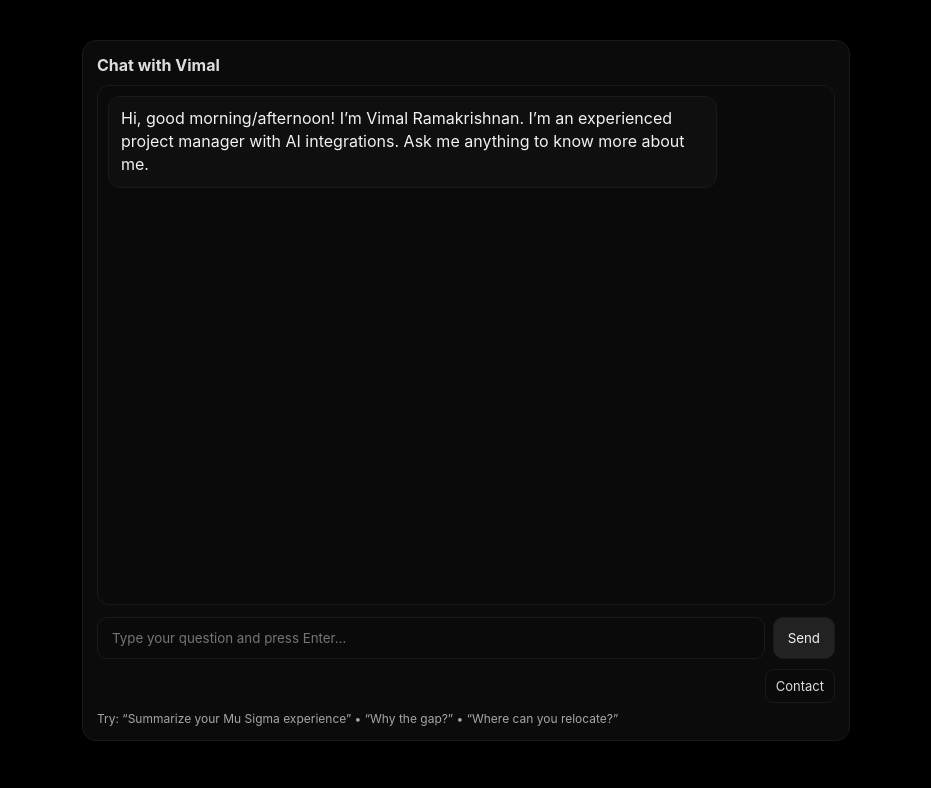
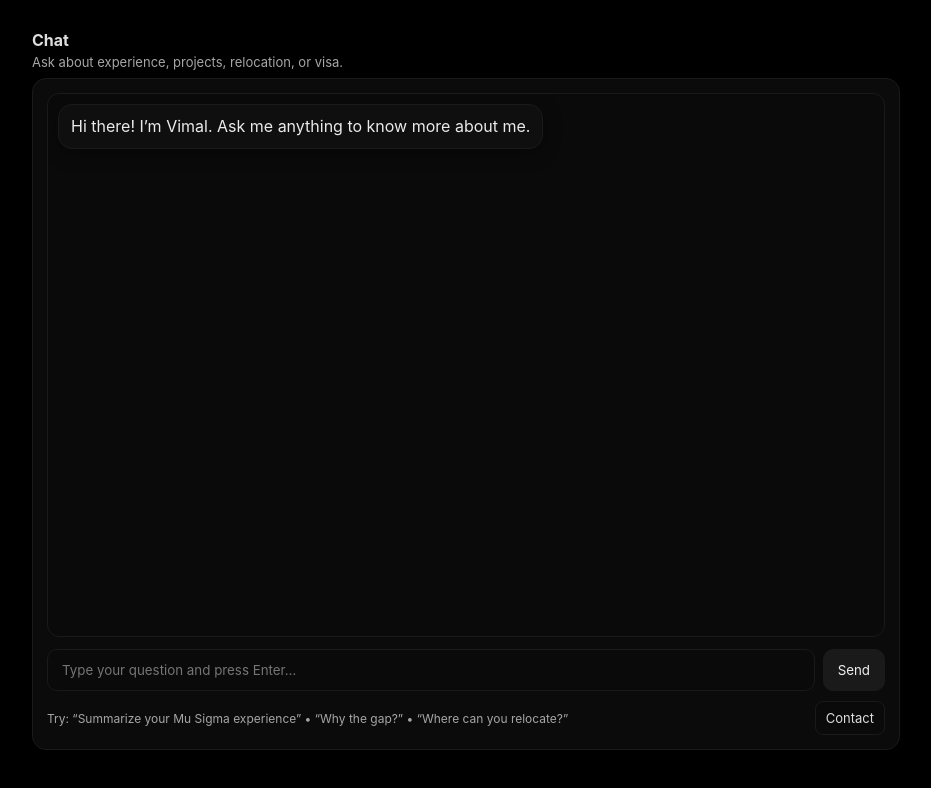
Before and after one commit to vimalrtech/resume-bot, a plain HTML site: page index.html in a window 1280 px wide. Shown: the whole page, without its empty margins (174-1105 px from the left). Drawn offline with Linux system fonts and the light colour scheme.

Commit message:
Minimal ChatGPT-style UI + fixed backend string response

```diff
--- a/index.html
+++ b/index.html
@@ -3,64 +3,78 @@
 <head>
   <meta charset="utf-8" />
   <meta name="viewport" content="width=device-width, initial-scale=1" />
-  <title>Chat • Vimal Ramakrishnan</title>
+  <title>Vimal's AI Chatbot • I am a AI bot designed Vimal to answer any questions you might have which is not covered in my resume</title>
   <style>
-    :root{--bg:#000;--panel:#0b0b0b;--text:#f2f2f2;--muted:#a6a6a6;--border:#1a1a1a;--btn:#222}
+    :root{
+      --bg:#000; --panel:#0b0b0b; --border:#1a1a1a;
+      --text:#eaeaea; --muted:#a6a6a6; --me:#151515; --bot:#0f0f0f;
+      --btn:#1a1a1a; --btnh:#202020;
+    }
     *{box-sizing:border-box;font-family:Inter,system-ui,-apple-system,Segoe UI,Roboto,Arial}
     body{margin:0;background:var(--bg);color:var(--text)}
-    .wrap{max-width:800px;margin:24px auto;padding:16px}
+    .wrap{max-width:900px;margin:0 auto;padding:16px 16px 24px}
+    .header{padding:14px 0 8px}
+    .title{margin:0 0 4px 0;font-size:16px;color:#ddd}
+    .sub{color:var(--muted);font-size:13px}
     .card{background:var(--panel);border:1px solid var(--border);border-radius:14px;padding:14px}
-    .title{font-size:16px;margin:0 0 10px 0;color:#ddd}
-    .chat{height:65vh;min-height:440px;overflow:auto;display:flex;flex-direction:column;gap:10px;
+    .chat{height:68vh;min-height:460px;overflow:auto;display:flex;flex-direction:column;gap:10px;
           padding:10px;border:1px solid var(--border);border-radius:12px;background:#0a0a0a}
-    .bubble{max-width:85%;padding:10px 12px;border-radius:12px;line-height:1.45;border:1px solid var(--border)}
-    .bot{align-self:flex-start;background:#0f0f0f}
-    .me{align-self:flex-end;background:#131313}
-    .input{display:flex;gap:8px;margin-top:12px}
+    .bubble{max-width:80%;padding:10px 12px;border-radius:14px;line-height:1.45;border:1px solid var(--border);
+            box-shadow:0 4px 18px rgba(0,0,0,.35)}
+    .bot{align-self:flex-start;background:var(--bot)}
+    .me{align-self:flex-end;background:var(--me)}
+    .inputbar{display:flex;gap:8px;margin-top:12px}
     input[type=text]{flex:1;padding:12px 14px;border-radius:10px;background:#0a0a0a;color:var(--text);
                      border:1px solid var(--border);outline:none}
     button{padding:12px 14px;border-radius:10px;border:1px solid var(--border);background:var(--btn);
            color:#eee;cursor:pointer}
+    button:hover{background:var(--btnh)}
     button:disabled{opacity:.6;cursor:not-allowed}
-    .hint{color:var(--muted);font-size:12px;margin-top:8px}
-    .toolbar{display:flex;justify-content:flex-end;margin-top:10px}
+    .footer{display:flex;justify-content:space-between;align-items:center;margin-top:10px}
+    .hint{color:var(--muted);font-size:12px}
     .tab{font-size:13px;padding:8px 10px;border-radius:8px;border:1px solid var(--border);background:#0a0a0a;color:#ddd}
-    .slide{position:fixed;right:16px;bottom:16px;width:320px;max-width:92vw;background:#0b0b0b;border:1px solid var(--border);
+    .sheet{position:fixed;right:16px;bottom:16px;width:320px;max-width:92vw;background:#0b0b0b;border:1px solid var(--border);
            border-radius:12px;display:none;box-shadow:0 18px 50px rgba(0,0,0,.5)}
-    .slide header{display:flex;justify-content:space-between;align-items:center;padding:10px;border-bottom:1px solid var(--border)}
-    .slide .body{padding:12px;display:grid;gap:8px}
+    .sheet header{display:flex;justify-content:space-between;align-items:center;padding:10px;border-bottom:1px solid var(--border)}
+    .sheet .body{padding:12px;display:grid;gap:8px}
     .kv{display:grid;grid-template-columns:90px 1fr;gap:8px;font-size:14px}
     a{color:#9ec1ff;text-decoration:none} a:hover{text-decoration:underline}
   </style>
 </head>
 <body>
   <div class="wrap">
+    <div class="header">
+      <h2 class="title">Chat</h2>
+      <div class="sub">Ask about experience, projects, relocation, or visa.</div>
+    </div>
+
     <div class="card">
-      <h2 class="title">Chat with Vimal</h2>
       <div id="chat" class="chat"></div>
-      <div class="input">
+
+      <div class="inputbar">
         <input id="msg" type="text" placeholder="Type your question and press Enter…" />
         <button id="send">Send</button>
       </div>
-      <div class="toolbar">
+
+      <div class="footer">
+        <div class="hint">Try: “Summarize your Mu Sigma experience” • “Why the gap?” • “Where can you relocate?”</div>
         <button class="tab" id="contactBtn">Contact</button>
       </div>
-      <div class="hint">Try: “Summarize your Mu Sigma experience” • “Why the gap?” • “Where can you relocate?”</div>
     </div>
   </div>
 
-  <!-- Contact card -->
-  <section class="slide" id="contact">
+  <!-- Contact -->
+  <section class="sheet" id="contact">
     <header>
       <strong>Contact</strong>
       <button class="tab" id="closeContact">Close</button>
     </header>
     <div class="body">
-      <div class="kv"><div>Name</div><div id="c_name">Vimal Ramakrishnan</div></div>
-      <div class="kv"><div>Email</div><div><a id="c_email" href="mailto:you@example.com">you@example.com</a></div></div>
-      <div class="kv"><div>LinkedIn</div><div><a id="c_li" href="https://linkedin.com/in/your-profile" target="_blank">Open profile</a></div></div>
-      <div class="kv"><div>Location</div><div id="c_loc">Bengaluru, India (previously Madrid, ES)</div></div>
-      <div class="kv"><div>Roles</div><div id="c_roles">AI PM • AI Solutions Lead • GenAI Engineer (RAG/Agents)</div></div>
+      <div class="kv"><div>Name</div><div>Vimal Ramakrishnan</div></div>
+      <div class="kv"><div>Email</div><div><a href="mailto:you@example.com">you@example.com</a></div></div>
+      <div class="kv"><div>LinkedIn</div><div><a href="https://linkedin.com/in/your-profile" target="_blank">Open profile</a></div></div>
+      <div class="kv"><div>Location</div><div>Bengaluru, India (previously Madrid, ES)</div></div>
+      <div class="kv"><div>Roles</div><div>AI PM • AI Solutions Lead • GenAI Engineer (RAG/Agents)</div></div>
     </div>
   </section>
 
@@ -72,13 +86,13 @@
     function addBubble(text, cls){
       const b = document.createElement('div');
       b.className = 'bubble ' + cls;
-      b.textContent = String(text ?? '');  // ensure string to avoid [object Object]
+      b.textContent = typeof text === 'string' ? text : JSON.stringify(text);
       chat.appendChild(b);
       chat.scrollTop = chat.scrollHeight;
     }
 
-    // Natural intro (as you requested)
-    addBubble("Hi, good morning/afternoon! I’m Vimal Ramakrishnan. I’m an experienced project manager with AI integrations. Ask me anything to know more about me.", "bot");
+    // Natural intro
+    addBubble("Hi there! I’m Vimal. Ask me anything to know more about me.", "bot");
 
     async function ask(){
       const q = msg.value.trim();
@@ -90,10 +104,11 @@
         const r = await fetch('/api/chat', {
           method:'POST',
           headers:{'Content-Type':'application/json'},
-          body: JSON.stringify({ message: q }) // send ONLY the string
+          body: JSON.stringify({ message: q })
         });
-        const data = await r.json().catch(()=>({ error:'Bad JSON' }));
-        addBubble((data && (data.answer || data.error)) || 'Sorry, no answer.', 'bot');
+        const data = await r.json();
+        const answer = (data && typeof data.answer === 'string') ? data.answer : (data && data.error) || 'Sorry, no answer.';
+        addBubble(answer, 'bot');
       }catch(e){
         addBubble('Network error. Please try again.', 'bot');
       }finally{
@@ -104,7 +119,7 @@
     send.onclick = ask;
     msg.addEventListener('keydown', (e)=>{ if(e.key==='Enter') ask(); });
 
-    // Contact card
+    // Contact
     const contact = document.getElementById('contact');
     document.getElementById('contactBtn').onclick = ()=> contact.style.display = 'block';
     document.getElementById('closeContact').onclick = ()=> contact.style.display = 'none';
```
Also changed, not shown: api/chat.js (+6 -4 lines).
